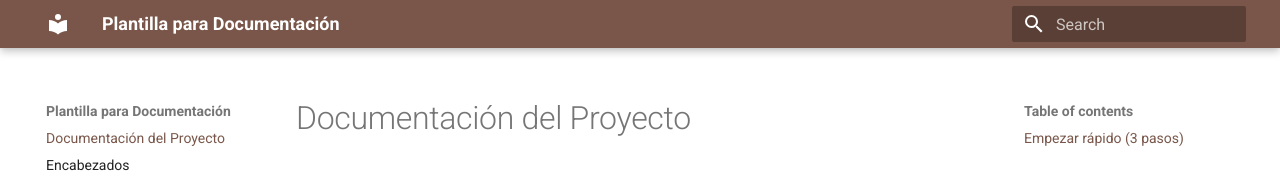
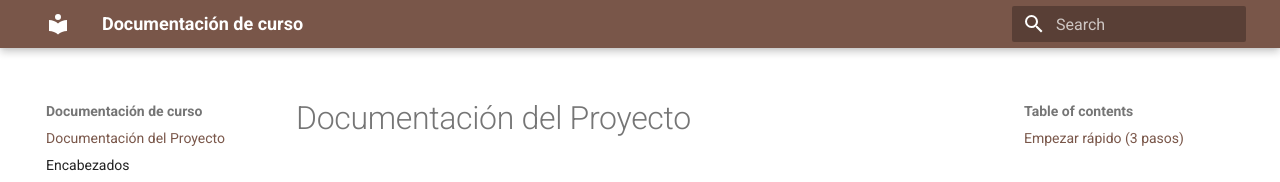
Before and after one commit to EmilyMZS/portafolio_iberopue, an MkDocs documentation site: the page built from docs/index.md, in a window 1280 px wide. Shown: the top 182 px of the page. Built offline with MkDocs 1.6.1 and Material for MkDocs 9.7.7, drawn with Linux system fonts in a browser that asks for light colours.

Commit message:
Update mkdocs.yml

```diff
--- a/mkdocs.yml
+++ b/mkdocs.yml
@@ -1,4 +1,4 @@
-site_name: Plantilla para Documentación
+site_name: Documentación de curso
 markdown_extensions:
   - pymdownx.highlight:
       anchor_linenums: true
```
